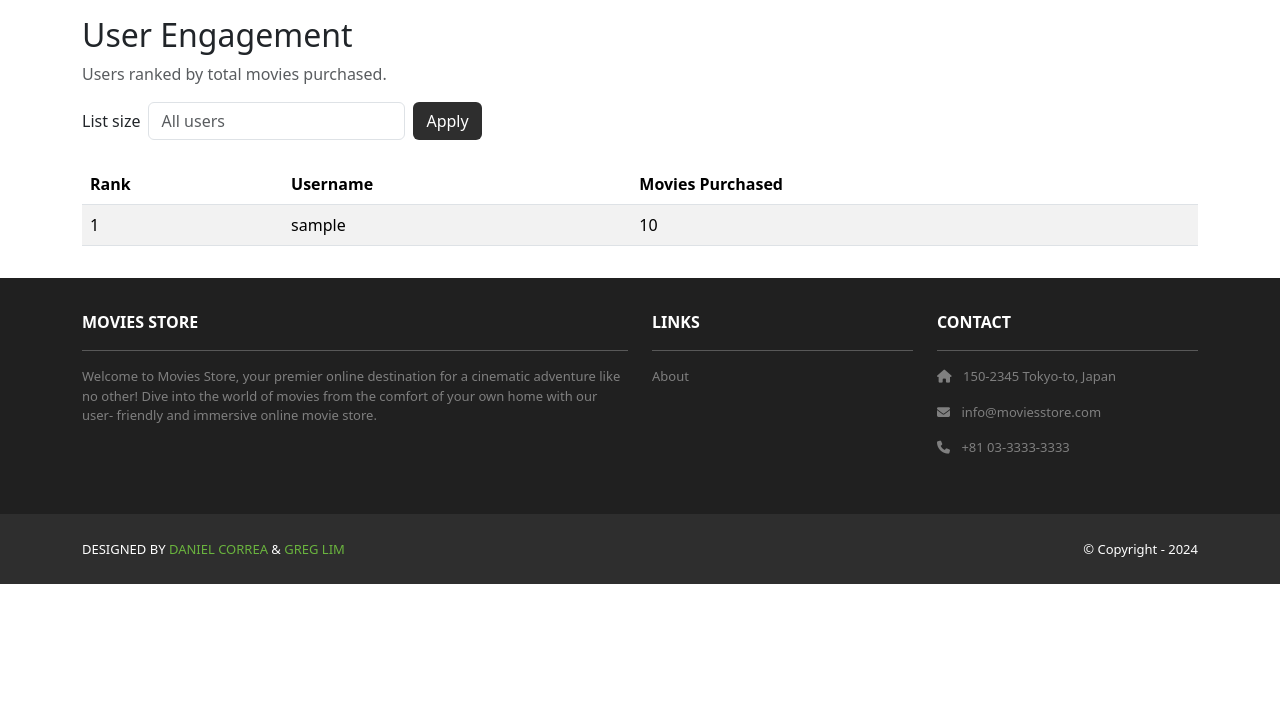
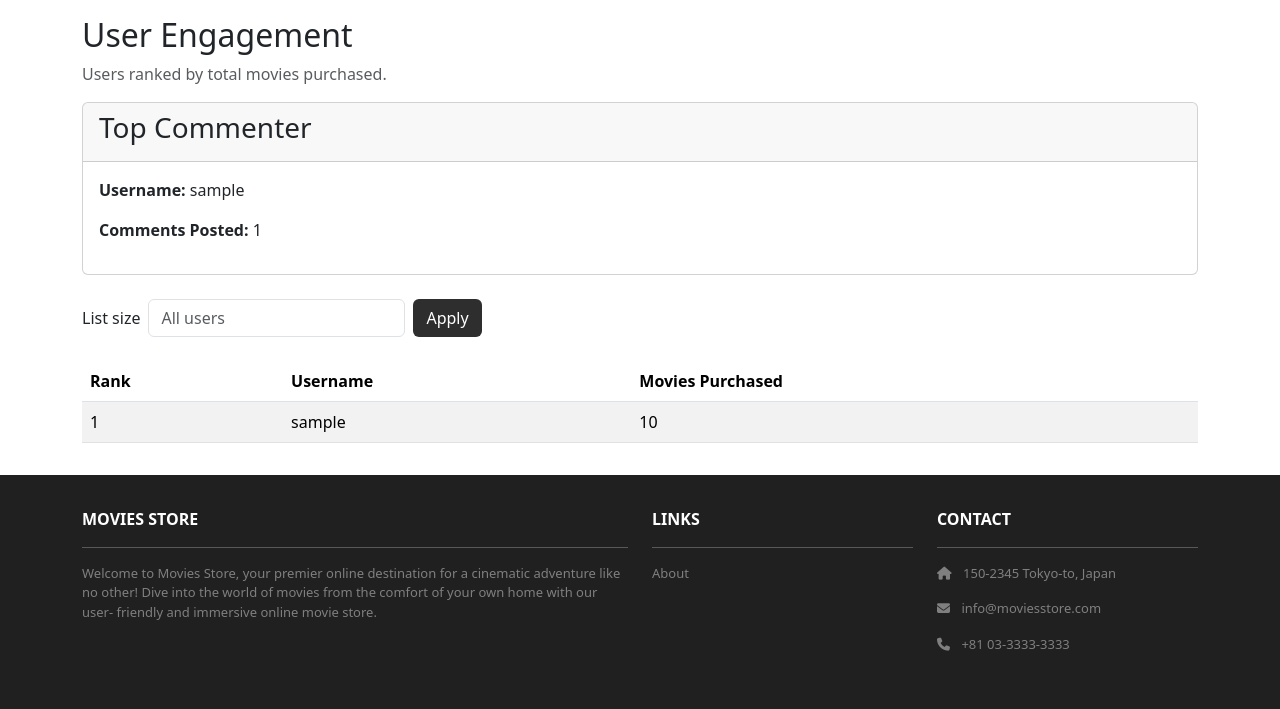
Before and after one commit to aidenmcdonald5/moviesstore, a Django app: page /cart/engagement/ in a window 1280 px wide. Shown: the part 82-791 px from the top of the page. Before the commit the page ends 666 px from the top, so only its background shows below. Run offline with Django 5.2, Linux system fonts and the light colour scheme; a user stored in the database is signed in; tables that the repository leaves empty hold one stand-in row (values such as "Sample post"); some libraries are stand-ins or nearby versions.

Commit message:
Implemented User Story #4: Add top commenter tracking and display to user engagement page

```diff
--- a/cart/templates/cart/user_engagement.html
+++ b/cart/templates/cart/user_engagement.html
@@ -4,6 +4,19 @@
     <div class="container">
         <h2>User Engagement</h2>
         <p class="text-muted">Users ranked by total movies purchased.</p>
+        <div class="card mb-4">
+            <div class="card-header">
+                <h3>Top Commenter</h3>
+            </div>
+            <div class="card-body">
+                {% if template_data.top_commenter %}
+                 <p><strong>Username: </strong>{{ template_data.top_commenter.username}}</p>
+                 <p><strong>Comments Posted: </strong> {{template_data.top_commenter.comment_count}}</p>
+                {% else %}
+                    <p> No comments found yet!</p>
+                {% endif %}
+            </div>
+        </div>
         <form method="GET" class="row g-2 align-items-center mb-4">
             <div class="col-auto">
                 <label for="size" class="col-form-label">List size</label>
--- a/cart/views.py
+++ b/cart/views.py
@@ -1,12 +1,13 @@
 from django.shortcuts import render
 from django.shortcuts import get_object_or_404, redirect
-from movies.models import Movie
+from movies.models import Movie, Review
 from .utils import calculate_cart_total
 from .models import Order, Item
 from django.contrib.auth.decorators import login_required
 from django.contrib.auth.models import User
-from django.db.models import Sum, Value
+from django.db.models import Sum, Value, Count
 from django.db.models.functions import Coalesce
+
 
 # Create your views here.
 def index(request):
@@ -74,8 +75,17 @@ def user_engagement(request):
                 users = users[:size_int]
         except ValueError:
             pass
+
+    top_commenter = (
+        User.objects
+        .annotate(comment_count=Coalesce(Count('review'), Value(0)))
+        .order_by('-comment_count', 'username')
+        .first()
+    )
+
     template_data = {}
     template_data['title'] = 'User Engagement'
     template_data['users'] = users
     template_data['size'] = size
+    template_data['top_commenter'] = top_commenter
     return render(request, 'cart/user_engagement.html', {'template_data': template_data})
```
